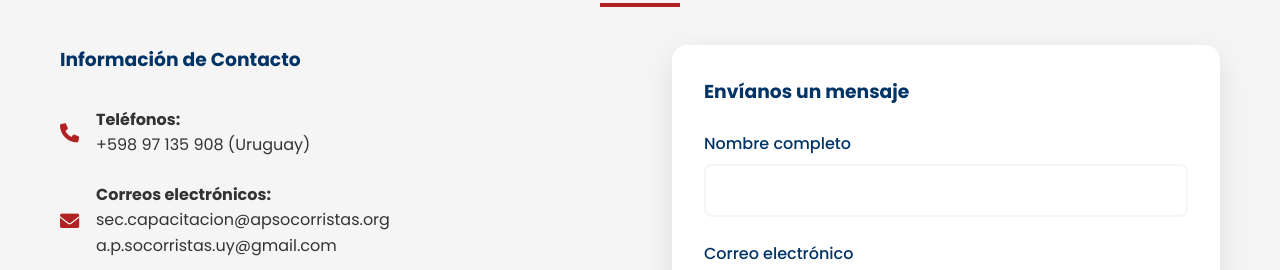
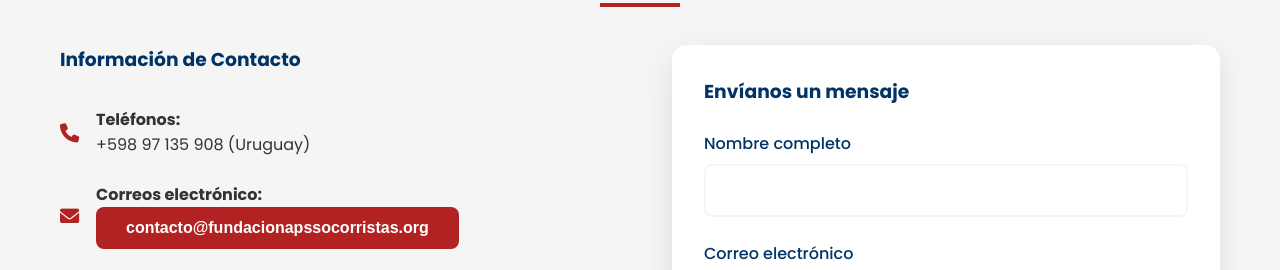
Before and after one commit to JB307714/Fundaci-n, a plain HTML site: page index.html in a window 1280 px wide. Shown: the part 7563-7833 px from the top of the page. Drawn offline with Linux system fonts and the light colour scheme.

Commit message:
Se agrego el mail de la fundacion oficial y funcion para copiar al portapapeles mediante un boton interactivo

```diff
--- a/index.html
+++ b/index.html
@@ -1204,9 +1204,9 @@
                     <div class="contact-item">
                         <i class="fas fa-envelope"></i>
                         <div>
-                            <strong>Correos electrónicos:</strong><br>
-                            sec.capacitacion@apsocorristas.org<br>
-                            a.p.socorristas.uy@gmail.com
+                            <strong>Correos electrónico:</strong><br>
+
+                            <button type="submit" class="submit-btn" onclick="copiarTexto(this)">contacto@fundacionapssocorristas.org</button>
                         </div>
                     </div>
 
@@ -1250,6 +1250,7 @@
 
 
     <script>
+
     // Funcionalidad del menú móvil
     const mobileMenu = document.getElementById('mobile-menu');
     const navMenu = document.getElementById('nav-menu');
@@ -1334,5 +1335,17 @@
         el.classList.add('fade-in');
         observer.observe(el);
     });
+
+    // Copiar Mail del boton al portapapeles
+
+    function copiarTexto(boton) {
+      let texto = boton.innerText; // el contenido del botón
+      navigator.clipboard.writeText(texto).then(() => {
+        alert("Copiado: " + texto);
+      }).catch(err => {
+        console.error("Error al copiar: ", err);
+      });
+    }
+
 </script>
 </body>
```
